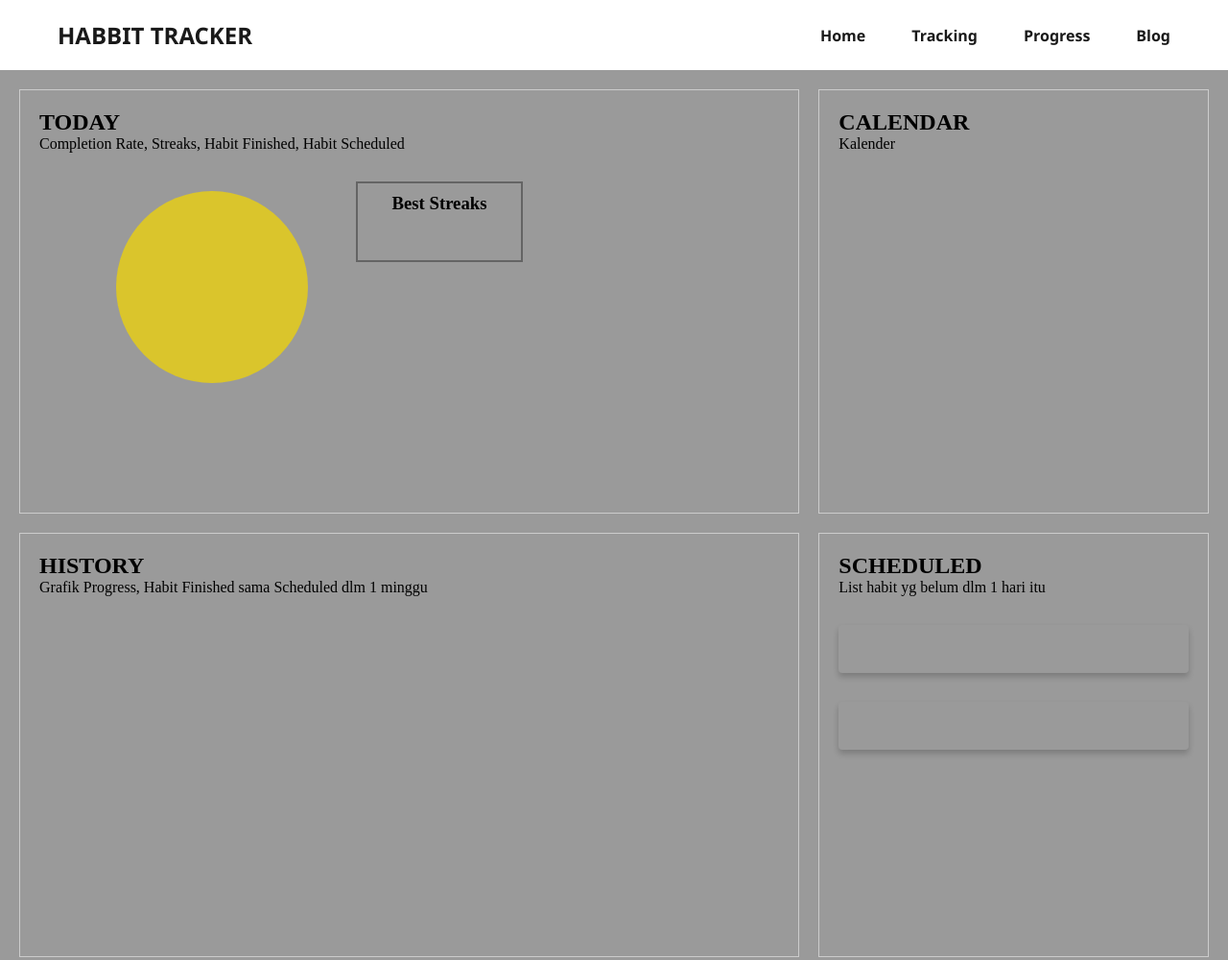
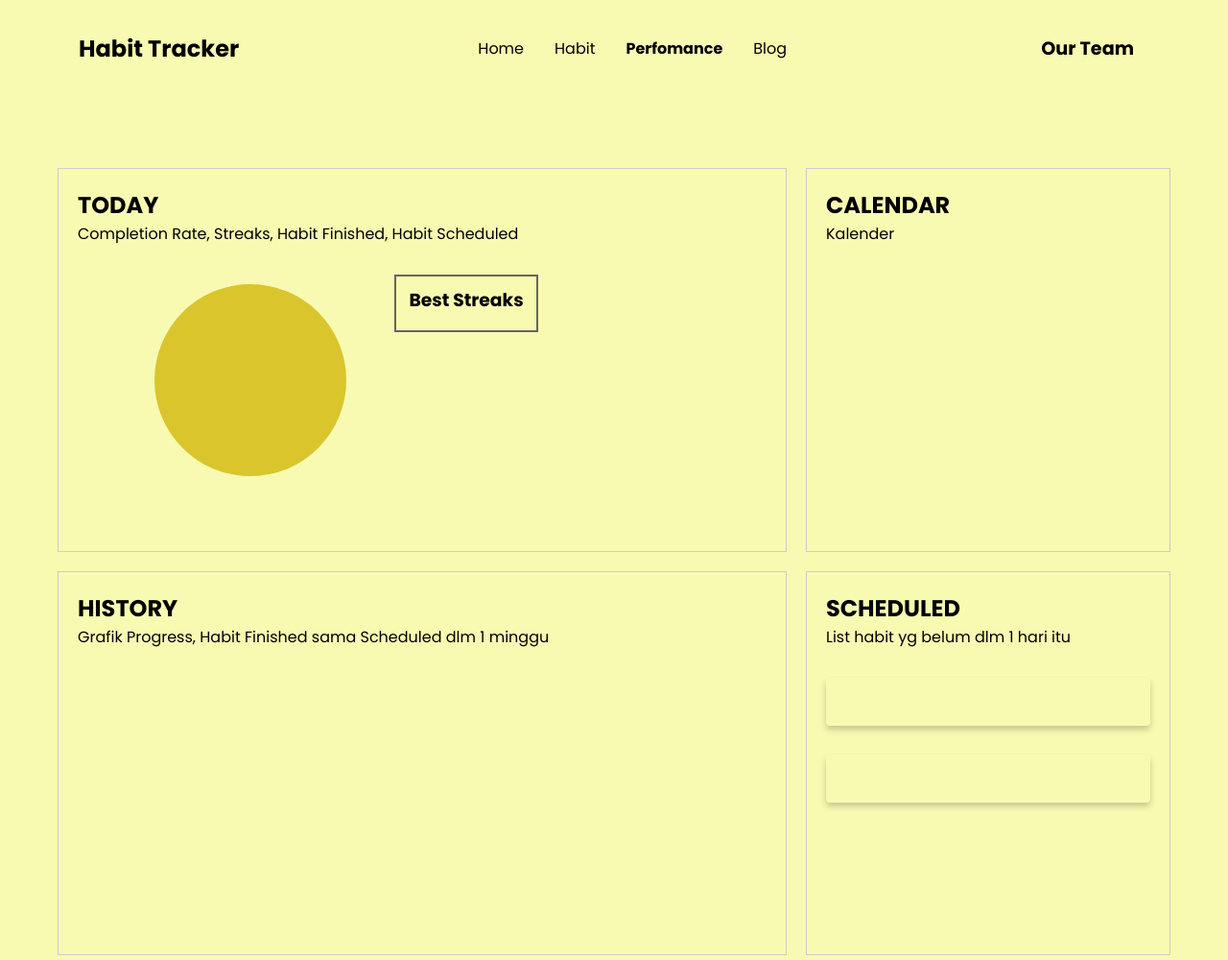
Before and after one commit to Giraken/Giraken.github.io, a plain HTML site: page tracking.html in a window 1280 px wide. Shown: the whole page at 96% size. Drawn offline with Linux system fonts and the light colour scheme.

Commit message:
Add files via upload

```diff
--- /dev/null
+++ b/css/style._habit.css
@@ -0,0 +1,182 @@
+@import url('https://fonts.googleapis.com/css2?family=Poppins:ital,wght@0,100;0,200;0,300;0,400;0,500;0,600;0,700;0,800;0,900;1,100;1,200;1,300;1,400;1,500;1,600;1,700;1,800;1,900&display=swap');
+
+* {
+    margin: 0;
+    padding: 0;
+    box-sizing: border-box;
+    font-family: 'Poppins', sans-serif;
+}
+
+body {
+    height: 100vh;
+    background-color: #F8FAB2;
+}
+
+/* Header */
+header {
+    position: relative;
+    padding: 0 2rem;
+}
+
+.active{
+    font-weight: 700;
+}
+
+.navbar {
+    width: 100%;
+    height: 60px;
+    max-width: 1500px;
+    margin: 0 auto;
+    display: flex;
+    align-items: center;
+    justify-content: space-between;
+    padding: 50px;
+}
+
+.navbar .logo a{
+    font-size: 1.5rem;
+    font-weight: bold;
+}
+
+.navbar .links {
+    display: flex;
+    gap: 2rem;
+}
+
+.action-btn{
+    color: #000;
+    padding: 0.5rem 1rem;
+    border: none;
+    outline: none;
+    border-radius: 20px;
+    font-size: 1.2rem;
+    font-weight: bold;
+    cursor: pointer;
+    transition: scale 0.2 ease;
+}
+
+.action-btn:hover{
+    scale: 1.05;
+    color: #EBA236;
+}
+
+.action-btn:active{
+    scale: 0.95;
+}
+
+li{
+    list-style: none;
+}
+
+a{
+    text-decoration: none;
+    color: #000;
+    font-size: 1rem;
+}
+
+a:hover{
+    color: #EBA236;
+}
+
+/* Form Section */
+#form{
+    max-width: 1200px;
+    margin: 0 auto;
+    margin-top: 50px;
+    background-color: #FAE67D;
+    border-radius: 20px;
+    padding: 50px;
+}
+
+#form .grid-container{
+    display: inline-grid;
+    grid-template-columns: 350px 800px;
+    padding: 10px;
+}
+
+#form h1{
+    font-size: 2.5rem;
+}
+
+.question li{
+    margin: 30px;
+}
+
+.question label{
+    font-size: 1.7rem;
+    font-weight: 300;
+}
+
+.form-input li{
+    margin: 30px;
+}
+
+.form-input .habit-name{
+    width: 70%;
+    height: 40px;
+    border-radius: 5px;
+    font-size: 20px;
+    padding: 5px;
+}
+
+.form-input .habit-duration{
+    padding: 10px;
+}
+
+.form-input .custom-radio{
+    width: 25px;
+}
+
+.form-input .time-duration{
+    font-size: 1.2rem;
+    padding: 5px;
+}
+
+.form-input .habit-time{
+    width: 16%;
+    height: 40px;
+    border-radius: 5px;
+    font-size: 20px;
+    padding: 5px;
+}
+
+.form-input .habit-icon{
+    background-color: #DAD182;
+    padding: 10px;
+}
+
+.custom-icon-1{
+
+}
+
+.form-input .habit-color{
+    background-color: #DAD182;
+    padding: 5px;
+    width: 90%;
+}
+
+.form-input .habit-color input[type="radio"]{
+    display: none;
+}
+
+.form-input .habit-color label{
+    margin: 10px;
+}
+
+.form-input .habit-color .custom-color-1{
+    position: relative;
+    background-color: #000;
+    border: 2px solid #000;
+    padding: 20px;
+    display: flex;
+    width: 5%;
+}
+
+.form-input .habit-color .custom-color-2{
+    position: relative;
+    background-color: #fff;
+    border: 2px solid #fff;
+    padding: 20px;
+    display: flex;
+    width: 5%;
+}
--- a/css/style_blog.css
+++ b/css/style_blog.css
@@ -1,24 +1,80 @@
 *{
     margin: 0px;
     padding: 0px;
-    font-family: poppins;
+    font-family: 'Poppins', sans-serif;
     box-sizing: border-box;
+}
+
+body{
+    background-color: #F8FAB2;
+}
+
+header {
+    position: relative;
+    padding: 0 2rem;
+}
+
+.active{
+    font-weight: 700;
+}
+
+.navbar {
+    width: 100%;
+    height: 60px;
+    max-width: 1500px;
+    margin: 0 auto;
+    display: flex;
+    align-items: center;
+    justify-content: space-between;
+    padding: 50px;
+}
+
+.navbar .logo a{
+    font-size: 1.5rem;
+    font-weight: bold;
+}
+
+.navbar .links {
+    display: flex;
+    gap: 2rem;
+}
+
+.action-btn{
+    color: #000;
+    padding: 0.5rem 1rem;
+    border: none;
+    outline: none;
+    border-radius: 20px;
+    font-size: 1.2rem;
+    font-weight: bold;
+    cursor: pointer;
+    transition: scale 0.2 ease;
+}
+
+.action-btn:hover{
+    scale: 1.05;
+    color: #EBA236;
+}
+
+.action-btn:active{
+    scale: 0.95;
+}
+
+li{
+    list-style: none;
 }
 
 a{
     text-decoration: none;
+    color: #000;
+    font-size: 1rem;
 }
 
-ul{
-    list-style: none;
+a:hover{
+    color: #EBA236;
 }
 
-body{
-    margin: 0px;
-    padding: 0px;
-    font-family: poppins;
-}
-
+/* Section */
 #blog{
     display: flex;
     justify-content: center;
@@ -49,7 +105,8 @@ body{
     width: 1500px;
     display: flex;
     flex-wrap: wrap;
-    background-color: #ffffff;
+    background-color: #FAE67D;
+    border-radius: 20px;
     border: 1px solid #ffffff;
     flex-direction: row;
 }
@@ -118,7 +175,8 @@ body{
 
 .box{
     width: 350px;
-    background-color: #ffffff;
+    background-color: #FAE67D;
+    border-radius: 20px;
     border: 1px solid #ffffff;
     margin: 5px;
 }
@@ -129,6 +187,7 @@ body{
 }
 
 .box-img img{
+    border-radius: 5px;
     width: 100%;
     height: 100%;
     object-fit: cover;
--- a/css/style_index.css
+++ b/css/style_index.css
@@ -16,6 +16,10 @@ body {
 header {
     position: relative;
     padding: 0 2rem;
+}
+
+.active{
+    font-weight: 700;
 }
 
 .navbar {
--- a/css/style_tracking.css
+++ b/css/style_tracking.css
@@ -1,55 +1,87 @@
-*,
-html {
-  padding: 0;
-  margin: 0;
-  /*box-sizing: border-box;*/
+@import url('https://fonts.googleapis.com/css2?family=Poppins:ital,wght@0,100;0,200;0,300;0,400;0,500;0,600;0,700;0,800;0,900;1,100;1,200;1,300;1,400;1,500;1,600;1,700;1,800;1,900&display=swap');
+
+*{
+    padding: 0;
+    margin: 0;
+    font-family: 'Poppins', sans-serif;
+    box-sizing: border-box;
 }
 
 body {
-  background-color: #9a9a9a;
+  background-color: #F8FAB2;
 }
 
-nav {
-  background-color: white;
-  display: flex;
-  justify-content: space-between;
-  padding: 20px 60px 20px 60px;
+/* Header */
+header {
+  position: relative;
+  padding: 0 2rem;
 }
 
-nav ul {
+.active{
+  font-weight: 700;
+}
+
+.navbar {
+  width: 100%;
+  height: 60px;
+  max-width: 1500px;
+  margin: 0 auto;
   display: flex;
   align-items: center;
-  gap: 3rem;
+  justify-content: space-between;
+  padding: 50px;
+}
+
+.navbar .logo a{
+  font-size: 1.5rem;
+  font-weight: bold;
+}
+
+.navbar .links {
+  display: flex;
+  gap: 2rem;
+}
+
+.action-btn{
+  color: #000;
+  padding: 0.5rem 1rem;
+  border: none;
+  outline: none;
+  border-radius: 20px;
+  font-size: 1.2rem;
+  font-weight: bold;
+  cursor: pointer;
+  transition: scale 0.2 ease;
+}
+
+.action-btn:hover{
+  scale: 1.05;
+  color: #EBA236;
+}
+
+.action-btn:active{
+  scale: 0.95;
+}
+
+li{
   list-style: none;
 }
 
-
-
-nav div h1 a {
+a{
   text-decoration: none;
-  font-family: "Segoe UI", sans-serif;
-  color: #191919;
-  font-weight: 600;
-  padding: 10px 0;
-
+  color: #000;
+  font-size: 1rem;
 }
 
-nav ul li a {
-  text-decoration: none;
-  font-family: "Segoe UI", sans-serif;
-  color: #191919;
-  font-weight: 600;
-  padding: 8px 0;
-  transition: all;
-  transition-duration: 300ms;
-  border-bottom: 1px solid rgba(255, 68, 0, 0);
+a:hover{
+  color: #EBA236;
 }
 
-nav ul li a:hover {
-  color: orangered;
-  border-bottom: 1px solid orangered;
+#tracking{
+  max-width: 1200px;
+  margin: 0 auto;
+  margin-top: 75px;
 }
-
 
 .content {
   margin: 20px;
--- /dev/null
+++ b/js/script_coba.js
@@ -0,0 +1,2 @@
+var dt = new Date();
+document.getElementById('dateTime').innerHTML=dt;
--- a/tracking.html
+++ b/tracking.html
@@ -7,28 +7,22 @@
     <link rel="stylesheet" href="css/style_tracking.css" />
     </head>
     <body>
+      <header>
+        <div class="navbar">
+            <div class="logo"><a href="#">Habit Tracker</a></div>
+            <ul class="links">
+                <li><a href="index.html">Home</a></li>
+                <li><a href="habit.html">Habit</a></li>
+                <li><a href="tracking.html" class="active">Perfomance</a></li>
+                <li><a href="blog.html">Blog</a></li>
+            </ul>
 
-    <!---Navbar Atas--->
-    <nav>
-      <div class="">
-        <h1><a href="#">HABBIT TRACKER</a></h1>
+            <a href="#" class="action-btn">Our Team</a>
         </div>
-      <ul>
-        <li>
-          <a href="#">Home</a>
-        </li>
-        <li>
-          <a href="#">Tracking</a>
-        </li>
-        <li>
-          <a href="#">Progress</a>
-        </li>
-        <li>
-          <a href="#">Blog</a>
-        </li>
-      </ul>
-    </nav>
+    </header>
 
+
+    <section id="tracking">
       <div class="content">
         <div class="container">
           <div class="column wide-column">
@@ -62,6 +56,6 @@
           </div>
         </div>
       </div>
-
+    </section>
     </body>
 </html>
```
Also changed, not shown: blog.html (+20 -6 lines), habit.html (added, +81 -0 lines), index.html (+9 -7 lines), js/script_home.js (+30 -0 lines), assets/img/3968008.jpg (added), assets/img/8282104.jpg (added), assets/img/Frame 1.png (added), assets/img/Group.png (added), assets/img/comment.png (added), assets/img/db.png (added), assets/img/images.png (added), assets/img/sun.png (added). Lines whose indentation alone changed are shown as unchanged.
